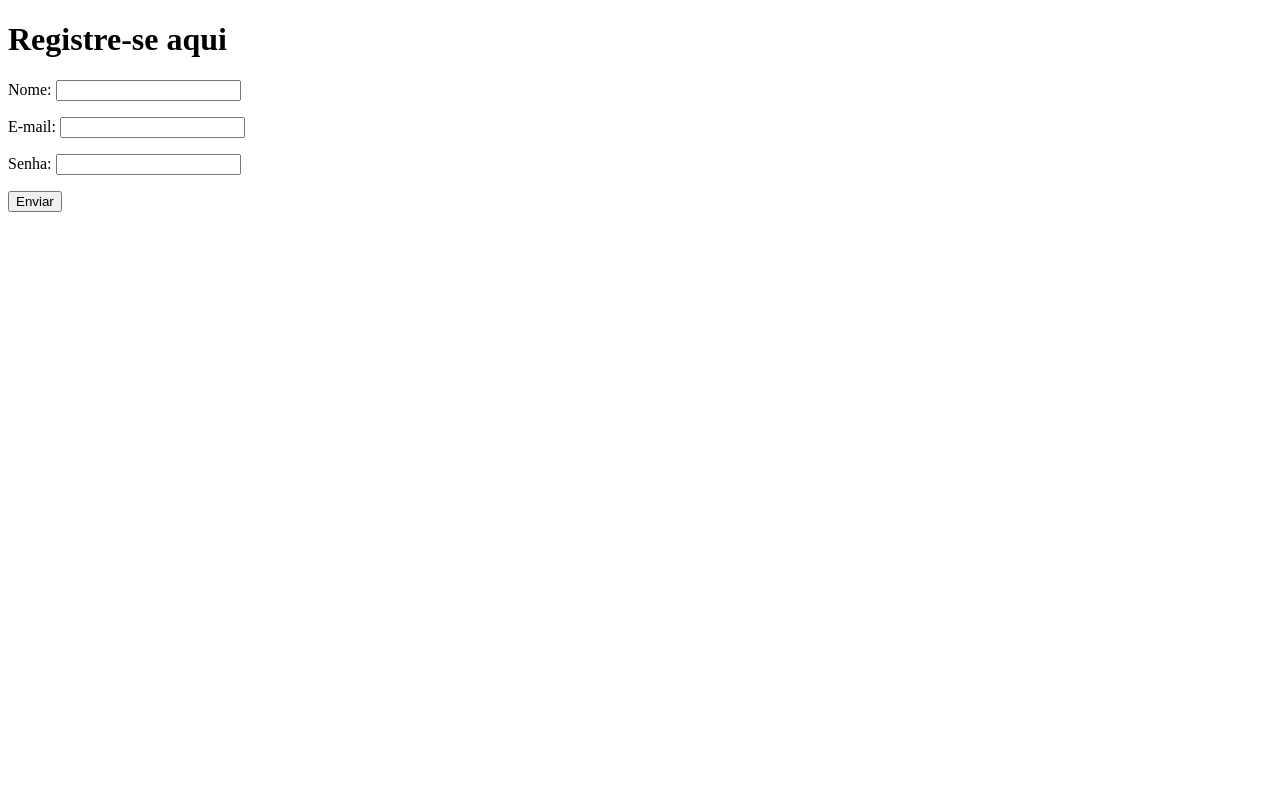
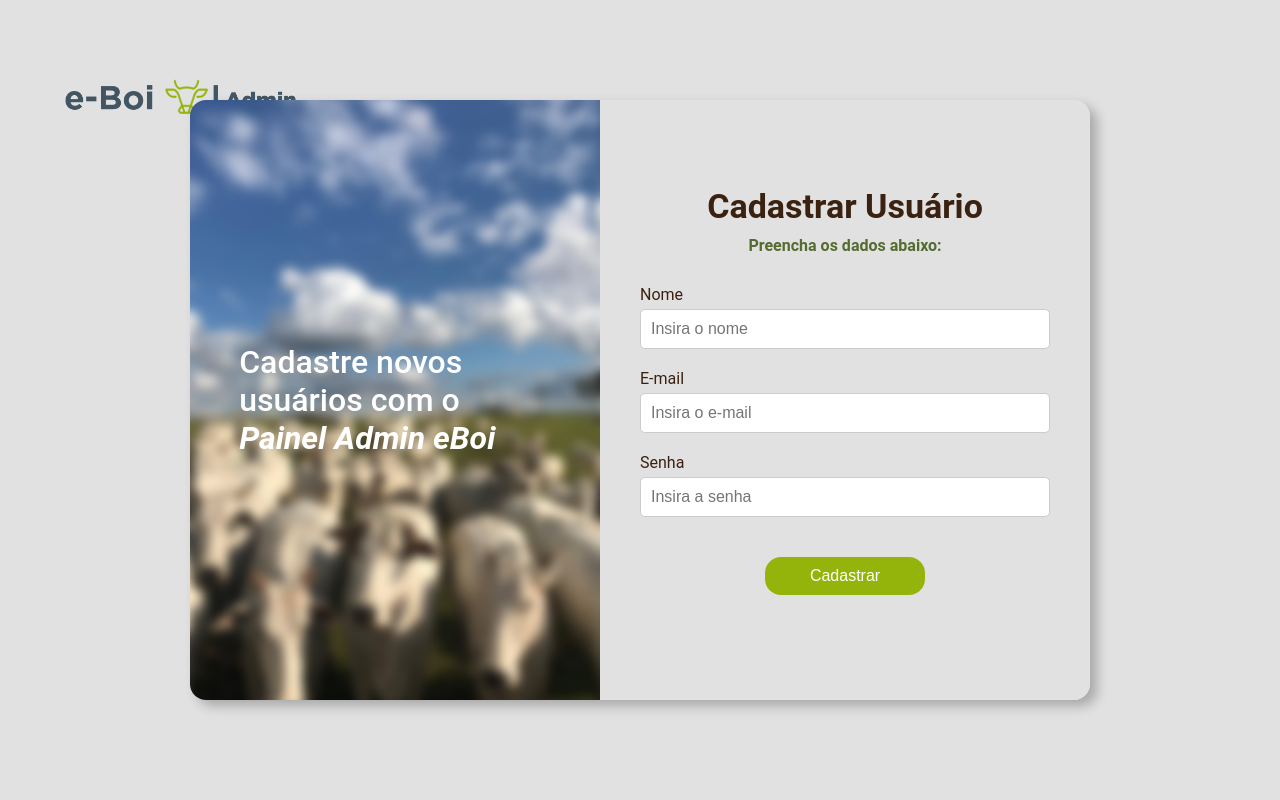
Before and after one commit to tuchanski/eboi, a Flask app: page /registrar_usuario in a window 1280 px wide. Run offline with Flask 3, Linux system fonts and the light colour scheme; some libraries are stand-ins or nearby versions.

Commit message:
Register user page

```diff
--- a/app/app.py
+++ b/app/app.py
@@ -12,7 +12,7 @@ app.secret_key = os.urandom(24)
 DB_HOST = "localhost"
 DB_NAME = "eBoi"
 DB_USER  = "postgres"
-DB_PASS = "root"
+DB_PASS = "postgres"
 DB_PORT = "5432"
 
 conn = psycopg2.connect(dbname=DB_NAME, user=DB_USER, password=DB_PASS, host=DB_HOST, port=DB_PORT)
--- a/app/templates/auth/register.html
+++ b/app/templates/auth/register.html
@@ -4,6 +4,7 @@
     <meta charset="UTF-8" />
     <meta name="viewport" content="width=device-width, initial-scale=1.0" />
     <title>Registrar Usuário | eBoi</title>
+    <link rel="stylesheet" href="/app/templates/styles/style-register.css">
     <script>
       window.onload = function () {
         var flashMessage =
@@ -18,18 +19,39 @@
     </script>
   </head>
   <body>
-    <h1>Registre-se aqui</h1>
+    <img src="/app/templates/assets/logoeboiadmin.png" alt="Logo eBoi" class="logo">
+
     <div
       id="flash-message"
       data-message="{{ get_flashed_messages()[0] if get_flashed_messages() else '' }}"
       data-category="{{ get_flashed_messages(with_categories=True)[0][0] if get_flashed_messages(with_categories=True) else '' }}"
     ></div>
 
-    <form action="/registrar_usuario" method="POST">
-      <p>Nome: <input type="text" name="nome" id="nome" required /></p>
-      <p>E-mail: <input type="email" name="email" id="email" required /></p>
-      <p>Senha: <input type="password" name="senha" id="senha" required /></p>
-      <p><input type="submit" value="Enviar" /></p>
-    </form>
+    <div class="container">
+      <div class="cadastro-left">
+          <div class="image-wrapper">
+              <img src="/app/templates/assets/img-figma3.png" alt="Imagem de cadastro">
+              <div class="overlay">
+                  <p>Cadastre novos usuários com o <br> <span class="highlight">Painel Admin eBoi</span></p>
+              </div>
+          </div>
+      </div>
+      <div class="cadastro-right">
+          <h1>Cadastrar Usuário</h1>
+          <p class="subtitle">Preencha os dados abaixo:</p>
+          <form action="/registrar_usuario" method="POST">
+              <label for="name">Nome</label>
+              <input type="text" id="nome" name="nome" placeholder="Insira o nome" required>
+
+              <label for="email">E-mail</label>
+              <input type="email" id="email" name="email" placeholder="Insira o e-mail" required>
+
+              <label for="password">Senha</label>
+              <input type="password" id="senha" name="senha" placeholder="Insira a senha" required>
+
+              <button type="submit" class="btn-cadastro">Cadastrar</button>
+          </form>
+      </div>
+    </div>
   </body>
 </html>
--- /dev/null
+++ b/app/templates/styles/style-register.css
@@ -0,0 +1,166 @@
+* {
+    margin: 0;
+    padding: 0;
+    box-sizing: border-box;
+}
+
+
+body {
+    font-family: 'Roboto', sans-serif;
+    background-color: #E1E1E1;
+    display: flex;
+    justify-content: center;
+    align-items: center;
+    height: 100vh;
+}
+
+.logo {
+    position: absolute;
+    top: 0;
+    left: 50px;
+    width: 260px;
+    height: auto;
+    transition: .6s;
+}
+
+.logo:hover{
+    transform: scale(1.1);
+    cursor: pointer;
+}
+
+.container {
+    display: flex;
+    max-width: 900px;
+    width: 100%;
+    height: 600px;
+    box-shadow: 7px 6px 12.2px 0px rgba(0, 0, 0, 0.25);
+    border-radius: 16px;
+    overflow: hidden;
+}
+
+.cadastro-left {
+    flex: 1;
+    display: flex;
+    justify-content: center;
+    align-items: center;
+    background-color: #E1E1E1;
+    border-radius: 16px;
+}
+
+.image-wrapper {
+    position: relative;
+    width: 100%;
+    height: 100%;
+}
+
+.image-wrapper img {
+    width: 100%;
+    height: 100%;
+    object-fit: cover;
+    border-radius: 10px 0 0 10px;
+}
+
+.overlay {
+    position: absolute;
+    top: 50%;
+    left: 52%;
+    transform: translate(-50%, -50%);
+    color: white;
+    font-size: 32px;
+    font-weight: 500;
+    text-align: left;
+    width: 80%;
+}
+
+.overlay .highlight {
+    font-style: italic;
+    font-weight: bolder;
+    color: white;
+}
+
+.cadastro-right {
+    flex: 1;
+    background-color: #E1E1E1;
+    padding: 40px;
+    display: flex;
+    flex-direction: column;
+    justify-content: center;
+}
+
+h1 {
+    font-size: 34px;
+    color: #3B2110;
+    margin-bottom: 10px;
+    text-align: center;
+}
+
+.subtitle {
+    font-size: 16px;
+    color: #556B2F;
+    margin-bottom: 30px;
+    text-align: center;
+    font-weight: bold;
+}
+
+form {
+    display: flex;
+    flex-direction: column;
+}
+
+label {
+    font-size: 16px;
+    margin-bottom: 5px;
+    color: #3B2110;
+}
+
+input {
+    font-size: 16px;
+    padding: 10px;
+    margin-bottom: 20px;
+    border: 1px solid #CCC;
+    border-radius: 5px;
+}
+
+input:focus {
+    border-color: #94B40B;
+    outline: none;
+}
+
+.btn-cadastro {
+    display: block;
+    background-color: #94B40B;
+    color: white;
+    padding: 10px;
+    border: none;
+    border-radius: 16px;
+    cursor: pointer;
+    font-size: 16px;
+    margin: 20px auto;
+    width: 160px;
+}
+
+.btn-cadastro:hover {
+    background-color: #789205;
+}
+
+/* Responsividade */
+@media (max-width: 768px) {
+    .container {
+        flex-direction: column;
+        max-width: 100%;
+        height: auto;
+    }
+
+    .cadastro-left, .cadastro-right {
+        flex: none;
+        width: 100%;
+    }
+
+    .image-wrapper img {
+        border-radius: 0;
+    }
+
+    .overlay {
+        width: 90%;
+    }
+}
```
Also changed, not shown: app/templates/assets/img-figma3.png (added), app/templates/assets/logoeboiadmin.png (added).
